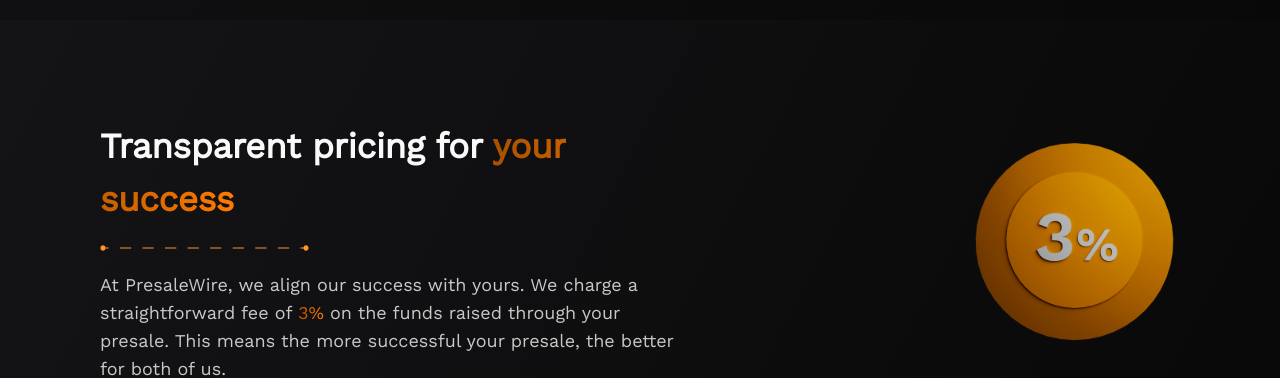
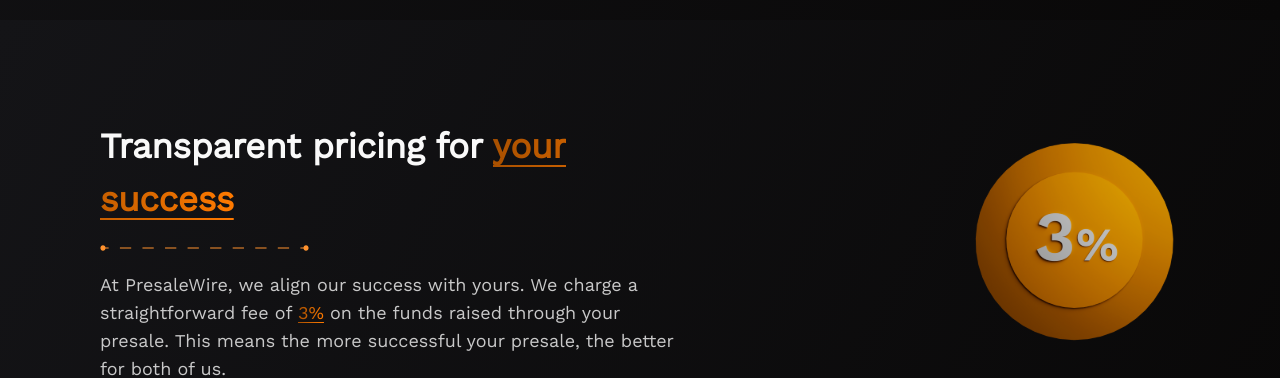
Before and after one commit to MozhganShafiee/PresaleWire, a React (Create React App) app: page / in a window 1280 px wide. Shown: the part 2460-2838 px from the top of the page. Built offline with nearby package versions, Linux system fonts and the light colour scheme.

Commit message:
fix gradiant underline

```diff
--- a/src/App.js
+++ b/src/App.js
@@ -131,10 +131,12 @@
               <h3 className=" text-[35px] leading-normal font-semibold tracking-[-0.35px] text-[#F9F9F9]">
                 Transparent pricing for{" "}
                 <span
-                  className=" text-transparent bg-clip-text bg-[linear-gradient(90deg,_#A85000_0%,_#FF7A00_100%)]
-                   underline decoration-[linear-gradient(90deg,_#A85000_0%,_#FF7A00_100%)] "
+                  className="text-transparent bg-clip-text bg-[linear-gradient(90deg,_#A85000_0%,_#FF7A00_100%)]
+                  "
                 >
-                  your success
+                  <a className="bg-bottom	bg-[length:100%_2px] bg-no-repeat bg-[linear-gradient(90deg,_#A85000_0%,_#FF7A00_100%)]">
+                    your success
+                  </a>
                 </span>
               </h3>
               <img src="/Orange_Line.svg" className=" w-[209px]" />
@@ -142,10 +144,12 @@
                 At PresaleWire, we align our success with yours. We charge a
                 straightforward fee of{" "}
                 <span
-                  className=" text-transparent bg-clip-text bg-[linear-gradient(90deg,_#A85000_0%,_#FF7A00_100%)]
-                   underline decoration-[linear-gradient(90deg,_#A85000_0%,_#FF7A00_100%)] "
+                  className="text-transparent bg-clip-text bg-[linear-gradient(90deg,_#A85000_0%,_#FF7A00_100%)]
+                  "
                 >
-                  3%
+                  <a className="bg-bottom	bg-[length:100%_1px] bg-no-repeat bg-[linear-gradient(90deg,_#A85000_0%,_#FF7A00_100%)]">
+                    3%
+                  </a>
                 </span>{" "}
                 on the funds raised through your presale. This means the more
                 successful your presale, the better for both of us.
```
